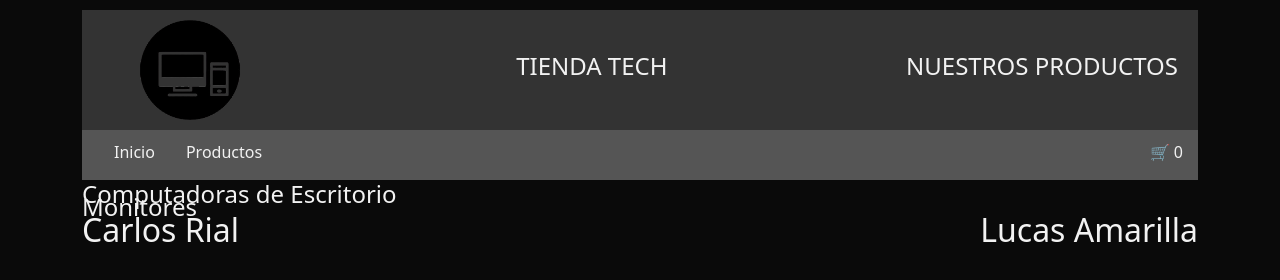
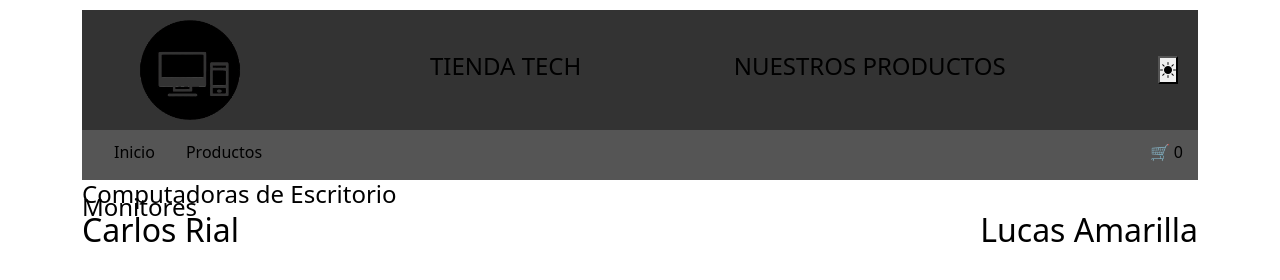
Before and after one commit to CarlosRial-23/SPPROG3TP, a website: page Estatico/pagesUser/productos.html in a window 1280 px wide. Drawn offline with nearby package versions, Linux system fonts and the light colour scheme; no server answers.

Commit message:
Creacion de Boton de Temas Claro y Oscuro

```diff
--- a/Estatico/css/general.css
+++ b/Estatico/css/general.css
@@ -16,7 +16,7 @@
 }
 
 body {
-  background-color: #000000f5;
+  background-color: var(--color-principal);
   color: var(--color-texto); /* Color de texto */
   padding: 10px 20px; /* Espaciado interno */
 }
--- a/Estatico/js/carrito.js
+++ b/Estatico/js/carrito.js
@@ -132,5 +132,6 @@ document.addEventListener("DOMContentLoaded", () => {
     localStorage.removeItem("carrito");
     window.location.href = "index.html";
   };
+
   actualizarVistaCarrito();
 });
--- /dev/null
+++ b/Estatico/js/tema.js
@@ -0,0 +1,35 @@
+function cargarTema() {
+    const root = document.documentElement;
+    const tema = JSON.parse(localStorage.getItem('tema'));
+    const iconoTema = document.getElementById('icono-tema');
+
+    if (tema === 'oscuro') {
+        iconoTema.classList.replace('bi-brightness-high-fill', 'bi-moon-fill');
+        root.style.setProperty('--color-principal', '#070707');
+        root.style.setProperty('--color-secundario', '#0f0f0f');
+        root.style.setProperty('--color-secundario-claro', '#181818');
+        root.style.setProperty('--color-texto', '#F2F2F2');
+
+    }else{
+        iconoTema.classList.replace('bi-moon-fill', 'bi-brightness-high-fill');
+        root.style.setProperty('--color-principal', '#ffffff');
+        root.style.setProperty('--color-secundario', '#adadad');
+        root.style.setProperty('--color-secundario-claro', '#c5c5c5');
+        root.style.setProperty('--color-texto', '#000000');
+    }
+
+    return tema
+}
+
+function cambiarTema() {
+  const temaActual = JSON.parse(localStorage.getItem('tema')) || 'oscuro';
+  const nuevoTema = temaActual === 'oscuro' ? 'claro' : 'oscuro';
+  localStorage.setItem('tema', JSON.stringify(nuevoTema));
+  cargarTema();
+}
+
+document.addEventListener("DOMContentLoaded", () => {
+  cargarTema(); // Aplicar tema al cargar
+  const botonTema = document.getElementById("boton-tema");
+  botonTema?.addEventListener("click", cambiarTema);
+});
--- a/Estatico/pagesUser/productos.html
+++ b/Estatico/pagesUser/productos.html
@@ -6,6 +6,7 @@
   <meta name="viewport" content="width=device-width, initial-scale=1.0" />
   <link href="https://cdn.jsdelivr.net/npm/bootstrap@5.3.3/dist/css/bootstrap.min.css" rel="stylesheet"
     integrity="sha384-QWTKZyjpPEjISv5WaRU9OFeRpok6YctnYmDr5pNlyT2bRjXh0JMhjY6hW+ALEwIH" crossorigin="anonymous" />
+  <link rel="stylesheet" href="https://cdn.jsdelivr.net/npm/bootstrap-icons@1.10.5/font/bootstrap-icons.css">
   <link rel="stylesheet" href="/css/general.css" />
   <title>Pantalla productos</title>
 </head>
@@ -17,6 +18,9 @@
       <img src="/images/iconoEmpresa.png" alt="logo_tienda" class="logo-header">
       <h1>TIENDA TECH</h1>
       <h2>NUESTROS PRODUCTOS</h2>
+      <button id="boton-tema">
+        <i class="bi bi-moon-fill" id="icono-tema"></i>
+      </button>
     </header>
 
     <nav id="navbar-principal">
@@ -51,6 +55,7 @@
   </main>
 
   <script src="/js/productos.js"></script>
+  <script src="/js/tema.js"></script>
 </body>
 
 </html>
--- a/Estatico/pagesUser/ticketImpreso.ejs
+++ b/Estatico/pagesUser/ticketImpreso.ejs
@@ -34,7 +34,7 @@
     </ul>
     <p>Precio Total: <%= ticket.total %></p>
   </main>
-    <script src="../js/carrito.js"></script>
+    <script src="/js/carrito.js"></script>
 </body>
 
 </html>
```
Also changed, not shown: Estatico/pagesUser/carrito.html (+8 -1 lines), Estatico/pagesUser/index.html (+2 -2 lines), Estatico/pagesUser/ticket.ejs (+22 -15 lines), Estatico/js/productos.js (line endings or trailing spaces).
